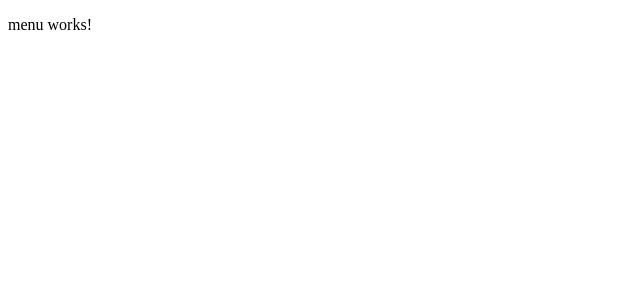
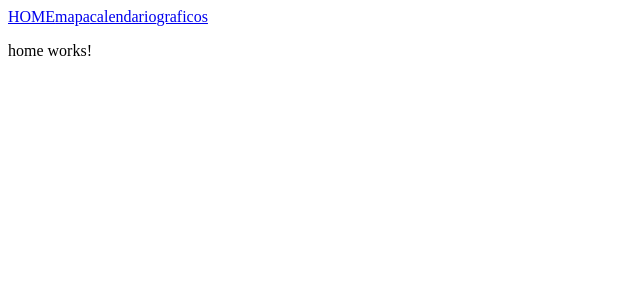
Before and after one commit to basantades/RollerBCN, an Angular app: page / in a window 1280 px wide. Shown: the top 300 px of the page, without its empty margins (0-640 px from the left). Built offline with nearby package versions, Linux system fonts and the light colour scheme.

Commit message:
menu routeLinks

```diff
--- a/src/app/app.component.html
+++ b/src/app/app.component.html
@@ -1,4 +1,2 @@
 <app-menu />
-<main>
-  <router-outlet />
-</main>
+<router-outlet />
--- a/src/app/app.routes.ts
+++ b/src/app/app.routes.ts
@@ -1,3 +1,13 @@
 import { Routes } from '@angular/router';
+import { HomeComponent } from './components/home/home.component';
+import { MapaComponent } from './components/mapa/mapa.component';
+import { CalendarioComponent } from './components/calendario/calendario.component';
+import { GraficosComponent } from './components/graficos/graficos.component';
 
-export const routes: Routes = [];
+export const routes: Routes = [
+    { path: '', component: HomeComponent },
+    { path: 'mapa', component: MapaComponent },
+    { path: 'calendario', component: CalendarioComponent},
+    { path: 'graficos', component: GraficosComponent },
+    { path: '**', redirectTo: '' }
+];
--- a/src/app/components/menu/menu.component.html
+++ b/src/app/components/menu/menu.component.html
@@ -1 +1,6 @@
-<p>menu works!</p>
+<nav class="flex flex-col lg:flex-row items-center gap-5 lg:gap-12">
+    <a [routerLink]="['/']" >HOME</a>
+    <a [routerLink]="['/mapa']" >mapa</a>
+    <a [routerLink]="['/calendario']" >calendario</a>
+    <a [routerLink]="['/graficos']" >graficos</a>
+</nav>
--- a/src/app/components/menu/menu.component.ts
+++ b/src/app/components/menu/menu.component.ts
@@ -1,8 +1,10 @@
 import { Component } from '@angular/core';
+import { RouterLink } from '@angular/router';
+
 
 @Component({
   selector: 'app-menu',
-  imports: [],
+  imports: [RouterLink],
   templateUrl: './menu.component.html',
   styleUrl: './menu.component.scss'
 })
```
